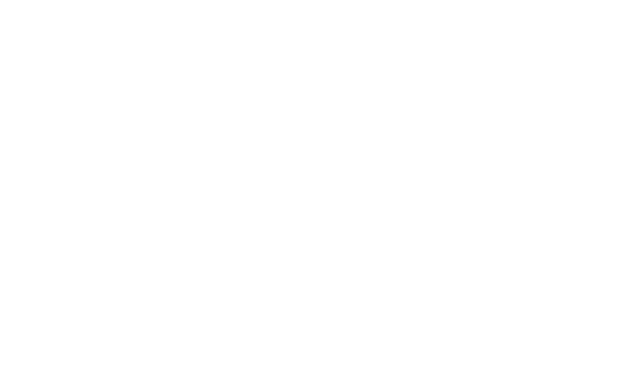
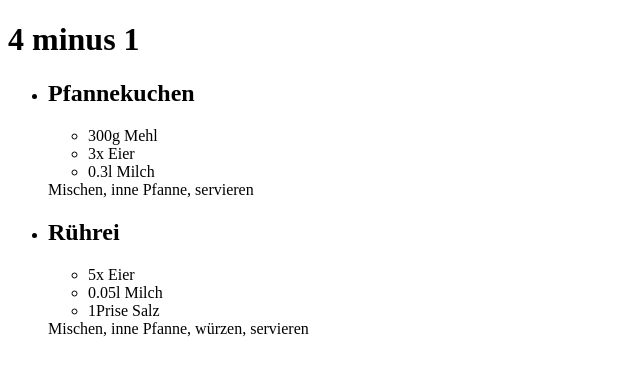
Before and after one commit to Ncorrex/BasistechnologieProjekt, an Angular app in the folder rezeptDB/: page / in a window 1280 px wide. Shown: the top 376 px of the page, without its empty margins (0-640 px from the left). Built offline with nearby package versions, Linux system fonts and the light colour scheme.

Commit message:
adds displayed listing of all recipes and background mock data

```diff
--- a/rezeptDB/src/app/app.component.html
+++ b/rezeptDB/src/app/app.component.html
@@ -1,4 +1,2 @@
-<!DOCTYPE HTML>
-<html>
-
-</html>
+<h1>{{title}}</h1>
+<app-recipe></app-recipe>
--- a/rezeptDB/src/app/app.module.ts
+++ b/rezeptDB/src/app/app.module.ts
@@ -3,10 +3,12 @@
 
 import { AppRoutingModule } from './app-routing.module';
 import { AppComponent } from './app.component';
+import { RecipeComponent } from './recipe/recipe.component';
 
 @NgModule({
   declarations: [
-    AppComponent
+    AppComponent,
+    RecipeComponent
   ],
   imports: [
     BrowserModule,
--- /dev/null
+++ b/rezeptDB/src/app/ingredient.ts
@@ -0,0 +1,5 @@
+export interface ingredient {
+    name: string
+    amount: number
+    unit: string
+}
--- /dev/null
+++ b/rezeptDB/src/app/mock-recipe.ts
@@ -0,0 +1,48 @@
+import { recipe } from "./recipe";
+import { ingredient } from "./ingredient";
+
+export const RECIPE: recipe[] = [
+    {
+        id: 1,
+        name: 'Pfannekuchen',
+        ingredients: [
+            {
+                name: "Mehl",
+                amount: 300,
+                unit: 'g'
+            },
+            {
+                name: "Eier",
+                amount: 3,
+                unit: 'x'
+            },
+            {
+                name: "Milch",
+                amount: 0.3,
+                unit: 'l'
+            }
+        ],
+        preparation: "Mischen, inne Pfanne, servieren"
+    },
+    {
+        id: 2,
+        name: 'Rührei',
+        ingredients: [{
+            name: "Eier",
+            amount: 5,
+            unit: 'x'
+        },
+        {
+            name: "Milch",
+            amount: 0.05,
+            unit: 'l'
+        },
+        {
+            name: "Salz",
+            amount: 1,
+            unit: 'Prise'
+        }
+    ],
+        preparation: "Mischen, inne Pfanne, würzen, servieren"
+    }
+];
--- /dev/null
+++ b/rezeptDB/src/app/recipe.ts
@@ -0,0 +1,8 @@
+import { ingredient } from "./ingredient"
+
+export interface recipe {
+    id: number
+    name: string
+    ingredients: ingredient[]
+    preparation: string
+}
--- /dev/null
+++ b/rezeptDB/src/app/recipe/recipe.component.html
@@ -0,0 +1,11 @@
+<ul>
+    <li *ngFor="let recipe of recipes">
+        <h2>{{recipe.name}}</h2>
+        <ul>
+            <li *ngFor="let ingredient of recipe.ingredients">
+                <label>{{ingredient.amount}}{{ingredient.unit}} {{ingredient.name}}</label>
+            </li>
+        </ul>
+        {{recipe.preparation}}
+    </li>
+</ul>
--- /dev/null
+++ b/rezeptDB/src/app/recipe/recipe.component.ts
@@ -0,0 +1,18 @@
+import { Component, OnInit } from '@angular/core';
+import { RECIPE } from '../mock-recipe';
+import { recipe } from '../recipe';
+
+@Component({
+  selector: 'app-recipe',
+  templateUrl: './recipe.component.html',
+  styleUrls: ['./recipe.component.css']
+})
+export class RecipeComponent implements OnInit {
+
+  recipes = RECIPE;
+  constructor() { }
+
+  ngOnInit(): void {
+  }
+
+}
```
Also changed, not shown: rezeptDB/src/app/recipe/recipe.component.css (added), 1 other file (tests, documents, lock files or other folders).
